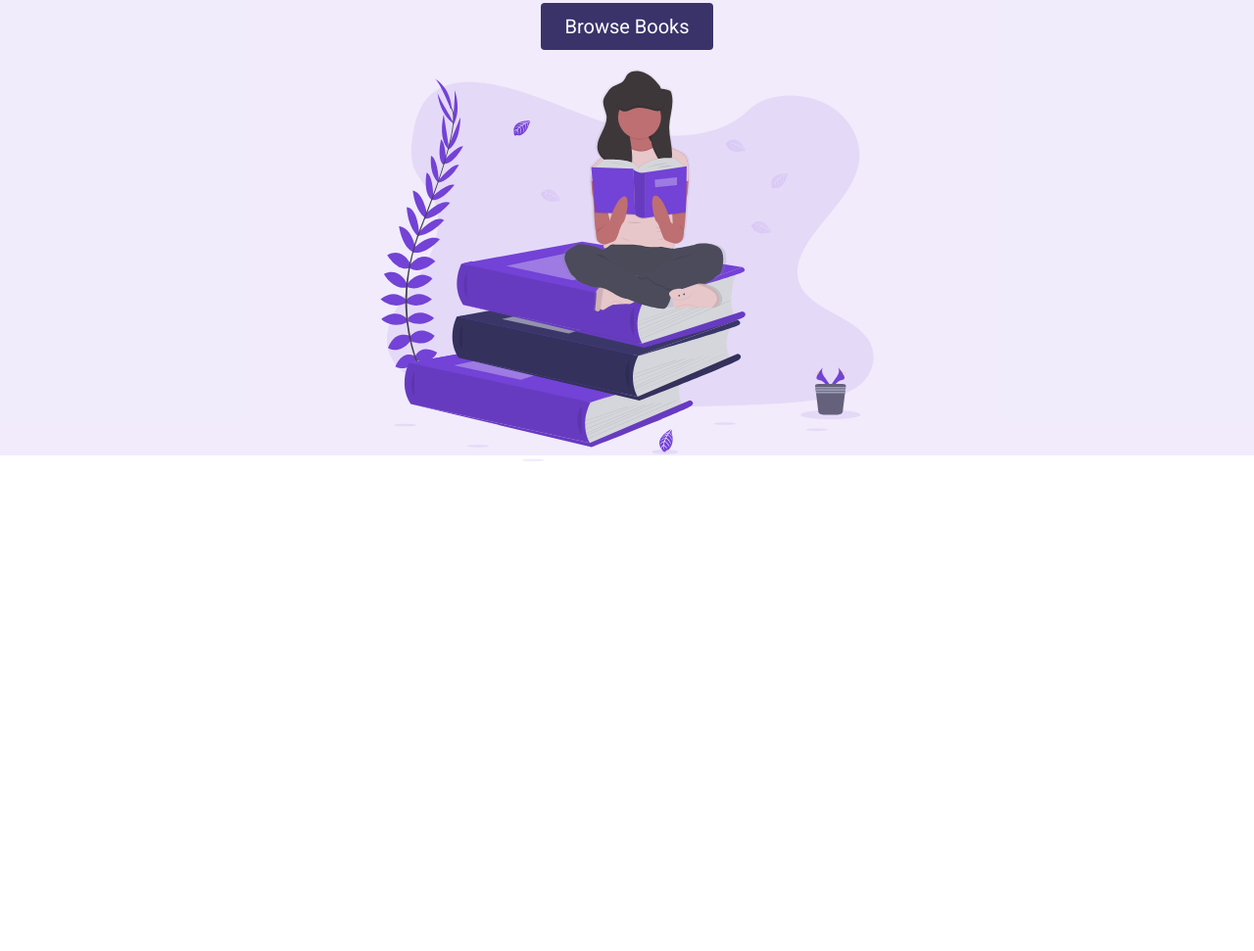
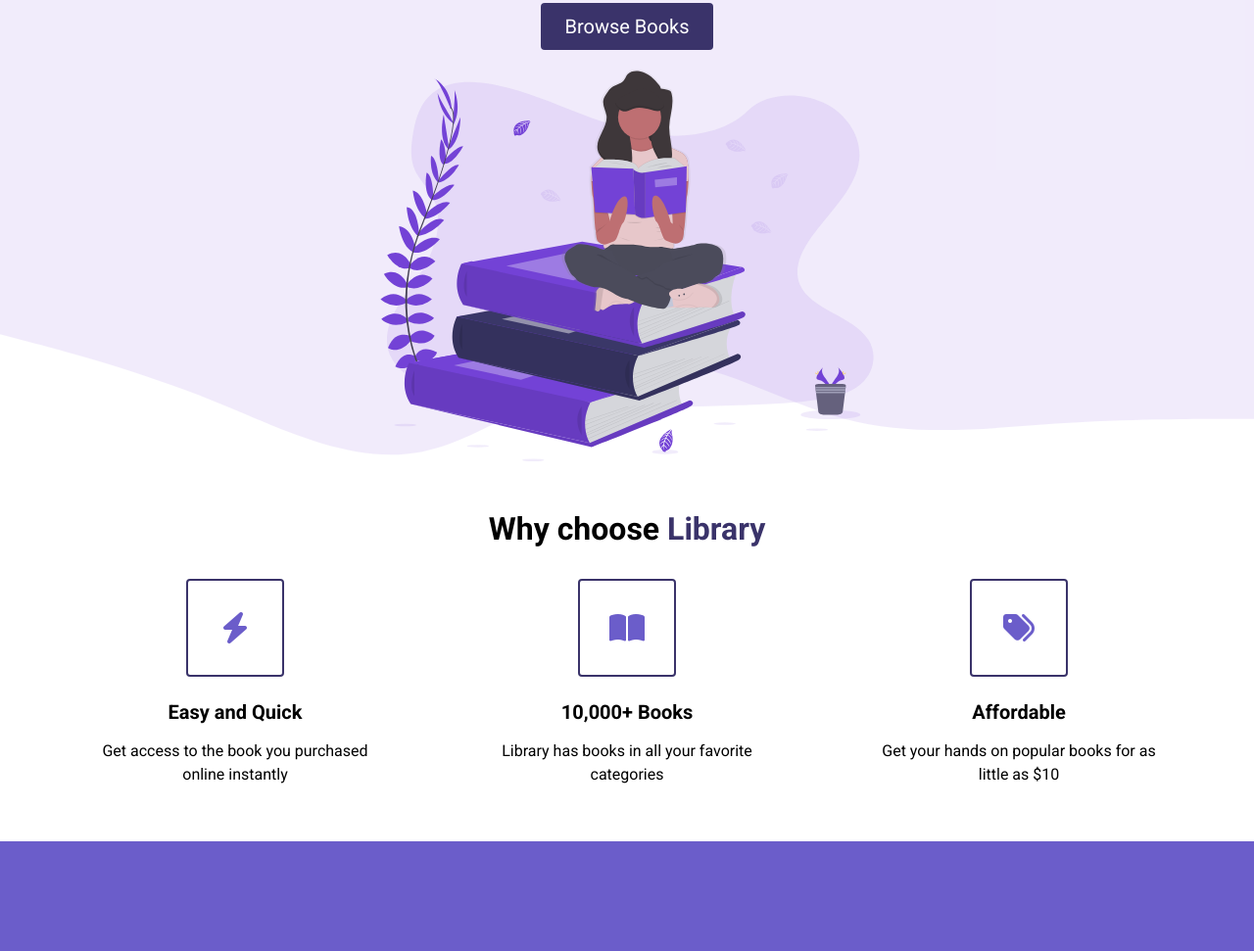
Before and after one commit to monse-espino/ecommerce_web, a plain HTML site: page index.html in a window 1280 px wide. Shown: the part 335-1306 px from the top of the page at 98% size. Before the commit the page ends 830 px from the top, so only its background shows below. Drawn offline with Linux system fonts and the light colour scheme.

Commit message:
added highlight section content

```diff
--- a/index.html
+++ b/index.html
@@ -1,21 +1,25 @@
 <!DOCTYPE html>
 <html lang="en">
   <head>
-    <meta charset="UTF-8">
-    <meta http-equiv="X-UA-Compatible" content="IE=edge">
-    <meta name="viewport" content="width=device-width, initial-scale=1.0">
+    <meta charset="UTF-8" />
+    <meta http-equiv="X-UA-Compatible" content="IE=edge" />
+    <meta name="viewport" content="width=device-width, initial-scale=1.0" />
     <title>Library</title>
-    <link rel="stylesheet" href="styles.css">
+    <link rel="stylesheet" href="styles.css" />
+    <script
+      src="https://kit.fontawesome.com/c8e4d183c2.js"
+      crossorigin="anonymous"
+    ></script>
   </head>
   <body>
     <section id="landing">
       <nav>
         <div class="nav__container">
-            <img class="logo" src="./assets/Library.svg" alt="">
+          <img class="logo" src="./assets/Library.svg" alt="" />
           <ul class="nav__links">
             <li><a href="#" class="nav__link">Home</a></li>
             <li><a href="#" class="nav__link">Contact</a></li>
-              <li><a href="#" class="nav__link nav__link--primary ">Book</a></li>
+            <li><a href="#" class="nav__link nav__link--primary">Book</a></li>
           </ul>
         </div>
       </nav>
@@ -23,16 +27,63 @@
         <div class="header__container">
           <div class="header__description">
             <h1>Mexico's most awarded online library platform</h1>
-              <h2>Find your dream book with <span class="color">Library</span></h2>
+            <h2>
+              Find your dream book with <span class="color">Library</span>
+            </h2>
             <button class="btn">Browse Books</button>
+          </div>
+          <figure class="header__img--wrapper">
+            <img src="./assets/Undraw_Books.svg" alt="" />
+          </figure>
+        </div>
+      </header>
+    </section>
+    <main>
+      <section id="highlights">
+        <div class="container">
+          <div class="row">
+            <h2 class="section__title">
+              Why choose <span class="color">Library</span>
+            </h2>
+            <div class="highlight__wrapper">
+              <div class="highlight">
+                <div class="highlight__img">
+                  <i class="fas fa-bolt"></i>
+                </div>
+                <h3 class="highlight__subtitle">Easy and Quick</h3>
+                <p class="highlight__para">
+                  Get access to the book you purchased online instantly
+                </p>
+              </div>
+              <div class="highlight">
+                <div class="highlight__img">
+                  <i class="fas fa-book-open"></i>
+                </div>
+                <h3 class="highlight__subtitle">10,000+ Books</h3>
+                <p class="highlight__para">
+                  Library has books in all your favorite categories
+                </p>
+              </div>
+              <div class="highlight">
+                <div class="highlight__img">
+                  <i class="fas fa-tags"></i>
+                </div>
+                <h3 class="highlight__subtitle">Affordable</h3>
+                <p class="highlight__para">
+                  Get your hands on popular books for as little as $10
+                </p>
+              </div>
+            </div>
+          </div>
+        </div>
+      </section>
+      <section id="features">
+        <div class="container">
+          <div class="row">
 
           </div>
-            <figure class="header__img--wrapper">
-              <img src="./assets/Undraw_Books.svg" alt="">
-            </figure>
         </div>
-
-        </header>
       </section>
+    </main>
   </body>
 </html>
--- a/styles.css
+++ b/styles.css
@@ -15,6 +15,10 @@ img {
   width: 100%;
   height: 100%;
   max-height: 50vh;
+}
+
+p {
+  line-height: 1.5;
 }
 
 .nav__container {
@@ -123,4 +127,100 @@ button:active {
 
 .header__img--wrapper {
   padding: 20px;
+  z-index: 2;
 }
+
+.container {
+  padding: 56px 0;
+}
+
+.row {
+  width: 100%;
+  max-width: 1200px;
+  margin: 0 auto;
+}
+
+/*
+
+HIGHLIGHTS
+
+*/
+
+#highlights {
+  position: relative;
+}
+
+#highlights:before {
+  background: url('assets/wave.svg');
+  content: "";
+  position: absolute;
+  width: 101vw;
+  height: 12vw;
+  top: 1px;
+  left: 0;
+  z-index: 1;
+  background-size: cover;
+  background-repeat: no-repeat;
+  transform: translateY(-100%);
+}
+
+#highlight:after {
+  background: url('assets/wave.svg');
+  content: "";
+  position: absolute;
+  width: 101vw;
+  height: 12vw;
+  bottom: 1px;
+  top: 1px;
+  left: 0;
+  z-index: 1;
+  background-size: cover;
+  background-repeat: no-repeat;
+  transform: translateY(100%);
+}
+
+.highlight__wrapper {
+  display: flex;
+}
+
+.highlight {
+  padding: 0 24px;
+  width: calc(100% / 3);
+  display: flex;
+  align-items: center;
+  justify-content: center;
+  flex-direction: column;
+}
+
+.highlight__para {
+  text-align: center;
+  max-width: 280px;+
+}
+
+.highlight__img {
+  border: 2px solid #3a336a;
+  color: #6b5dca;
+  width: 100px;
+  height: 100px;
+  display: flex;
+  align-items: center;
+  justify-content: center;
+  border-radius: 4px;
+  font-size: 32px;
+  margin-bottom: 24px;
+}
+
+.highlight__subtitle {
+  font-size: 20px;
+  margin-bottom: 16px;
+}
+
+/*
+
+FEATURES
+
+*/
+
+#features {
+  background-color: #6b5dca;
+}
```
Lines whose indentation alone changed are shown as unchanged.
